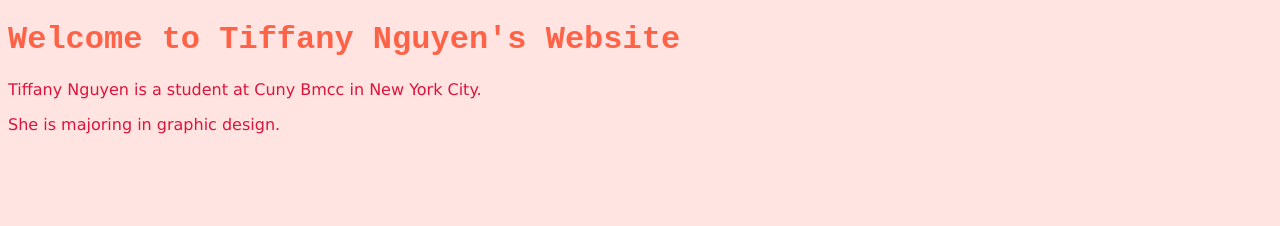
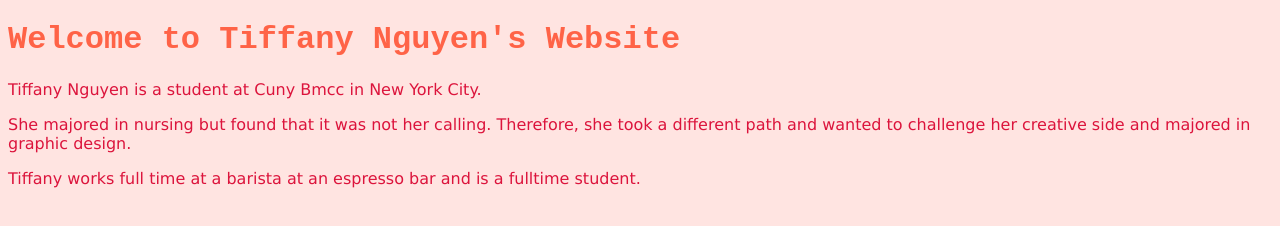
Before and after one commit to Teafanee/MMP100, a plain HTML site: page untitled.html in a window 1280 px wide. Drawn offline with Linux system fonts and the light colour scheme.

Commit message:
added paragraph

```diff
--- a/index.html
+++ b/untitled.html
@@ -17,7 +17,8 @@
 <body>
 	<h1>Welcome to Tiffany Nguyen's Website</h1>
 	<p>Tiffany Nguyen is a student at Cuny Bmcc in New York City.</p>
-	<p>She is majoring in graphic design.</p>
+	<p>She majored in nursing but found that it was not her calling. Therefore, she took a different path and wanted to challenge her creative side and majored in graphic design. </p>
+	<p>Tiffany works full time at a barista at an espresso bar and is a fulltime student.
 
 </body>
 </html>
```
Also changed, not shown: 1 other file.
